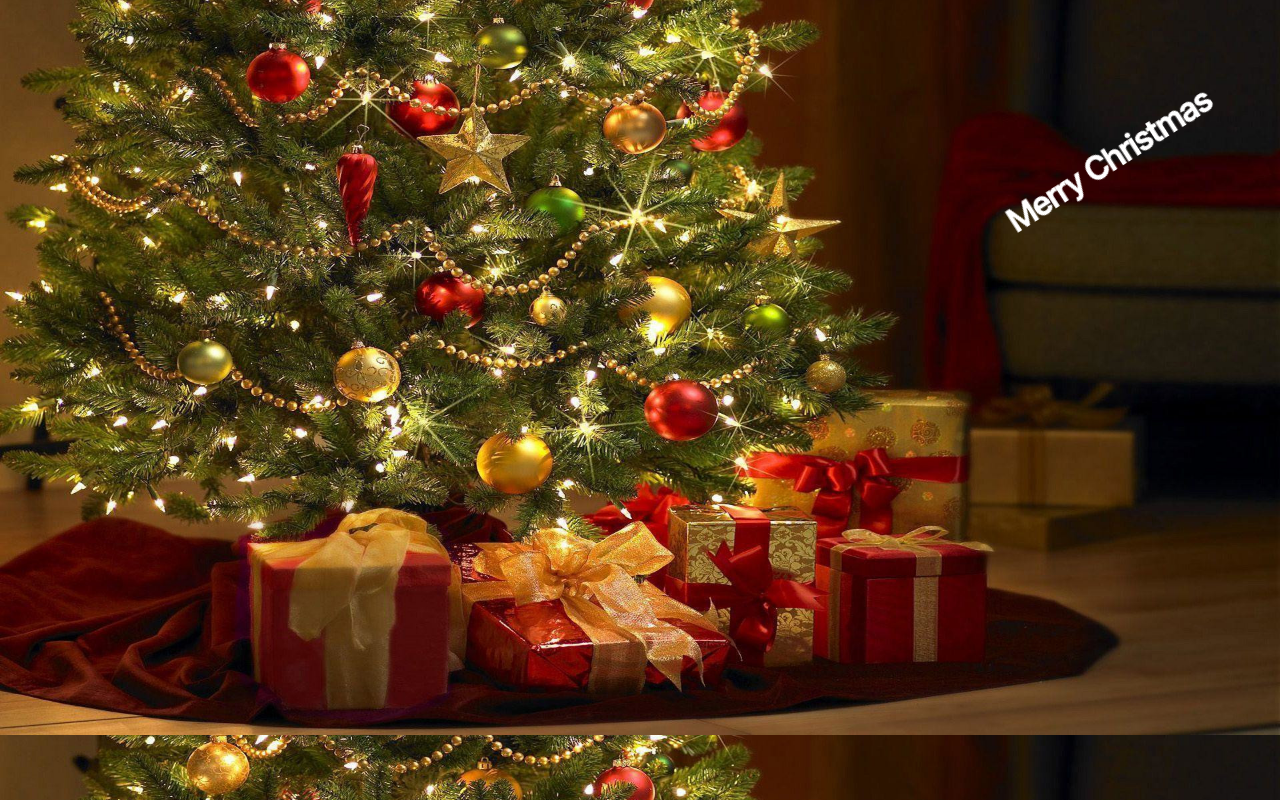
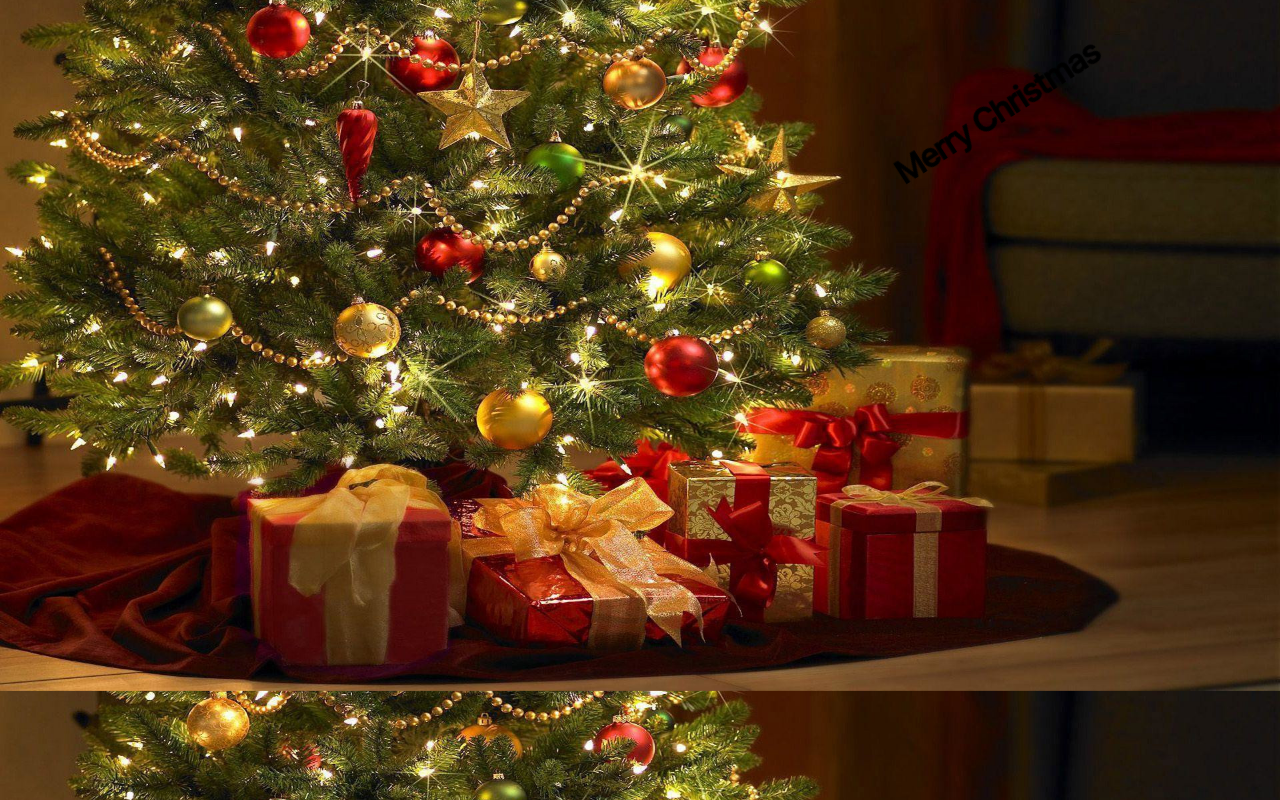
Before and after one commit to JRKdotEXE/Merry-Christmas, a plain HTML site: page index.html in a window 1280 px wide. Shown: the top 800 px of the page. Drawn offline with Linux system fonts and the light colour scheme.

Commit message:
Update index.html

```diff
--- a/index.html
+++ b/index.html
@@ -7,7 +7,7 @@
 </head>
 <body>
     <div class="rotate">
-    <h1 class="text">Merry Christmas</h1>
+    <h1 class="t">Merry Christmas</h1>
     </div>
 </body>
 </html>
```
